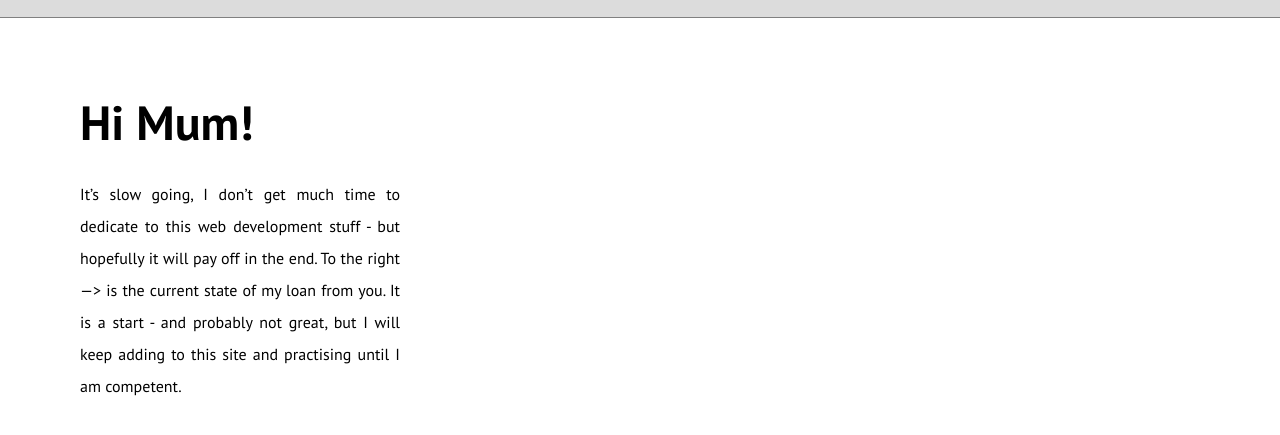
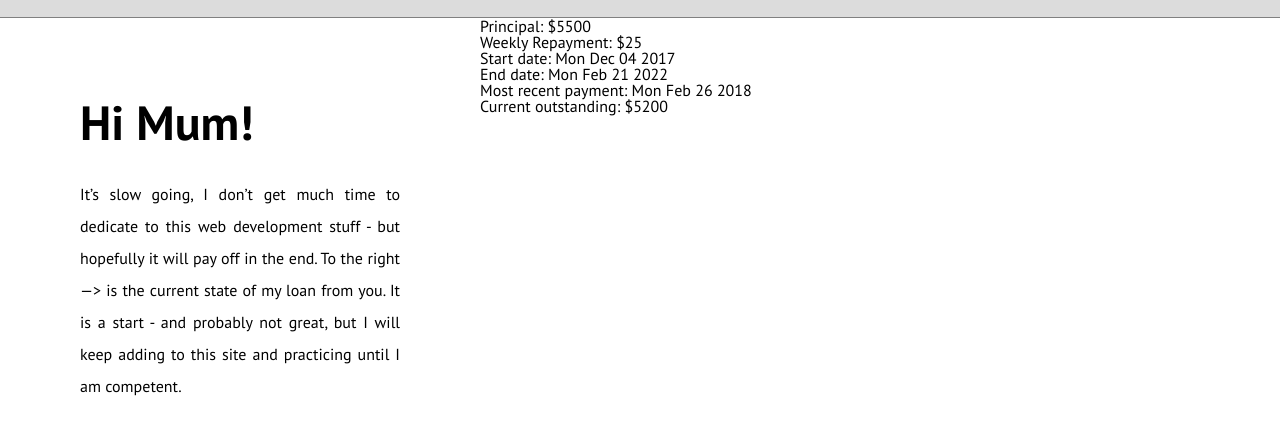
Before and after one commit to baa76/loan.brynroberts.net, a plain HTML site: page index.html in a window 1280 px wide. Shown: the part 95-530 px from the top of the page. Drawn offline with Linux system fonts and the light colour scheme.

Commit message:
add js outputs - moving to bootstrap edition ---> printreadypdf.net bs

```diff
--- a/index.html
+++ b/index.html
@@ -9,7 +9,7 @@
     <link rel="stylesheet" type="text/css" media="screen" href="./resources/css/style.css" />
     <link href="https://fonts.googleapis.com/css?family=PT+Sans:400,400i,700,700i" rel="stylesheet">
     <link rel="shortcut icon" href="./resources/img/logo_globe_icon.ico" type="image/x-icon">
-    <script src="./resources/js/main.js"></script>
+    <script type="text/javascript" src="./resources/js/main.js" async></script>
 </head>
 <body>
     <header>
@@ -18,9 +18,18 @@
     <div class="flex-container main">
         <div class="flex-container left" id="text-panel">
             <h1>Hi Mum!</h1>
-            <p>It’s slow going, I don’t get much time to dedicate to this web development stuff - but hopefully it will pay off in the end. To the right —> is the current state of my loan from you. It is a start - and probably not great, but I will keep adding to this site and practising until I am competent.</p>
+            <p>It’s slow going, I don’t get much time to dedicate to this web development stuff - but hopefully it will pay off in the end. To the right —> is the current state of my loan from you. It is a start - and probably not great, but I will keep adding to this site and practicing until I am competent.</p>
         </div>
-        <div class="flex-container right" id="info-panel">
+        <div class="flex-container centre" id="info-panel-1">
+            <h4 id="principal"></h4>
+            <h4 id="repayment"></h4>
+            <h4 id="start-date"></h4>
+            <h4 id="end-date"></h4>
+            <h4 id="most-recent-payment-date"></h4>
+            <h4 id="current-owing"></h4>
+            <h4 id="all-payments"></h4>
+        </div>
+        <div class="flex-container right" id="info-panel-2">
 
         </div>
     </div>
--- a/resources/css/style.css
+++ b/resources/css/style.css
@@ -28,6 +28,13 @@ header img {
     padding: 5rem;
 }
 
+.flex-container .centre {
+    flex-direction: column;
+    /* width: 20rem;
+    padding: 5rem; */
+}
+
+
 /* Fonts */
 
 h1 {
--- a/resources/js/main.js
+++ b/resources/js/main.js
@@ -6,37 +6,40 @@ const oneWeekMs = (1000*60*60*24*7);
 const weeklyRepayment = 25;
 const loanPrincipal = 5500;
 
+
+// Workings
+const weeksDifference = Math.abs(startDate - currentDate);
+const findLastPayment = (startDateMs + weeksDifference);
+
 // Outputs
-const weeksDifference = Math.abs(startDate - currentDate);
-// console.log(weeksDifference);
 
 // Number of payments(weeks) since loan start
+const startDateText = startDate.toDateString();
 const paymentsSinceStart =  Math.floor(weeksDifference / oneWeekMs);
-
-// const paymentsSinceStart = weeksDifference(startDate, currentDate);
 const totalPaid = paymentsSinceStart * weeklyRepayment;
-console.log(`Number of payments to date: ${paymentsSinceStart}`);
-console.log(`Total $ paid to date: $${totalPaid}`);
 
 // Date of most recent payment
-const findLastPayment = (startDateMs + weeksDifference);
-// console.log(`Find Last Payment: ${findLastPayment}`);
 const roundedWeeksMs = startDateMs + (oneWeekMs * paymentsSinceStart);
 const dateOfMostRecentPayment = new Date(roundedWeeksMs).toDateString();
-console.log(`Date of most recent payment: ${dateOfMostRecentPayment}`);
 
 // Current amount owing
 const calcCurrentAmountOwing = loanPrincipal - (weeklyRepayment * paymentsSinceStart);
-console.log(`Current Outstanding Loan Amount: $${calcCurrentAmountOwing}`);
 
 // List of all payments to current date
 for(i=0; i<=paymentsSinceStart; i++) {
    const allPaymentsToDate =  new Date(startDateMs + (i * oneWeekMs)).toDateString();
-   console.log(allPaymentsToDate);
+//    return allPaymentsToDate;
 }
 
 // Date of last repayment
 const getDateOfLastPayment = ((loanPrincipal / weeklyRepayment) * oneWeekMs) + startDateMs;
-// console.log(getDateOfLastPayment);
 const dateOfLastPayment = new Date(getDateOfLastPayment).toDateString();
-console.log(dateOfLastPayment);
+
+// Render
+document.getElementById("principal").innerHTML = `Principal: $${ loanPrincipal }`;
+document.getElementById("repayment").innerHTML = `Weekly Repayment: $${ weeklyRepayment }`;
+document.getElementById("start-date").innerHTML = `Start date: ${ startDateText }`;
+document.getElementById("end-date").innerHTML = `End date: ${ dateOfLastPayment }`;
+document.getElementById("most-recent-payment-date").innerHTML = `Most recent payment: ${ dateOfMostRecentPayment }`;
+document.getElementById("current-owing").innerHTML = `Current outstanding: $${ calcCurrentAmountOwing }`;
+// document.getElementById("all-payments").innerHTML = `List of all payments ${ allPaymentsToDate }`;
```
